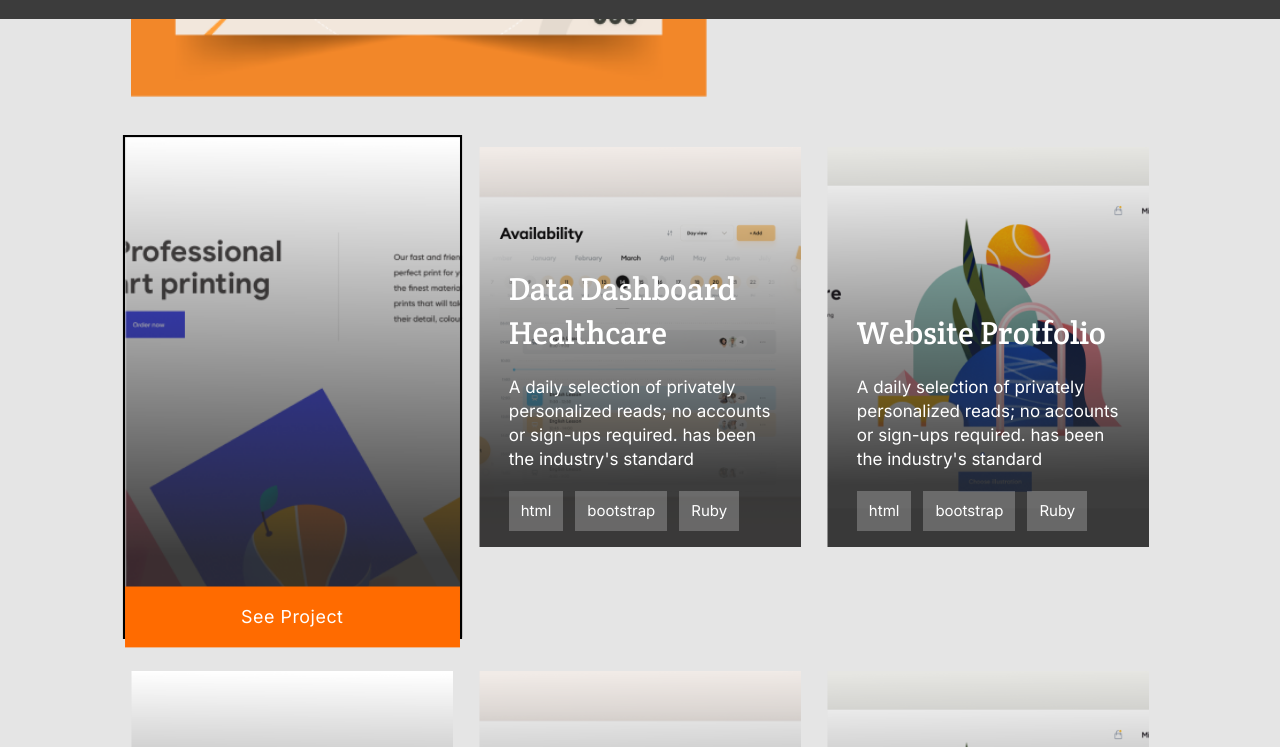
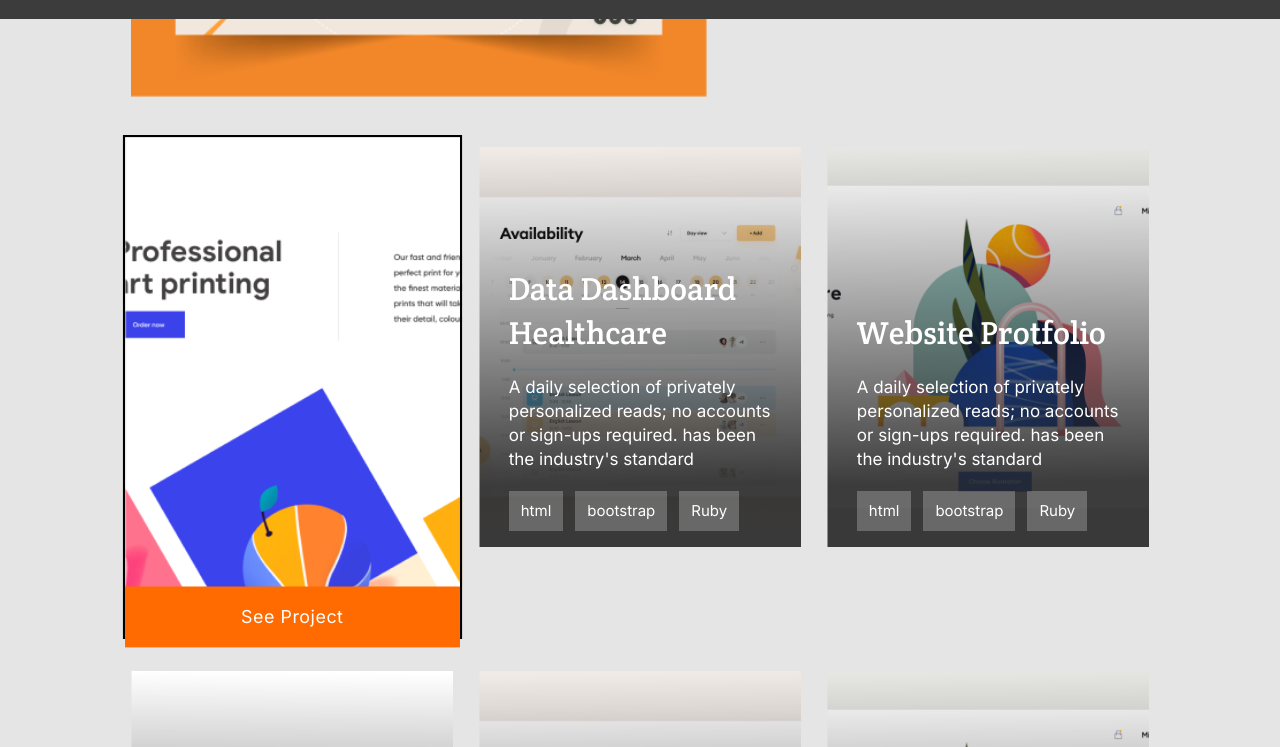
Before and after one commit to mrbhi/My-Portfolio, a website: page index.html in a window 1280 px wide. In both pictures the pointer is over the element 291 px from the left and 1788 px from the top of the page. Shown: the part 1441-2188 px from the top of the page. Drawn offline with Linux system fonts and the light colour scheme.

Commit message:
Change the hover image of the first project

```diff
--- a/css/style.css
+++ b/css/style.css
@@ -927,7 +927,7 @@
   }
 
   .work1:hover {
-    background-image: url('/img/project2.png');
+    background-image: url('/img/Project.png');
     border: solid 2px #000;
     transition: all 0.1s;
     transform: scale(1.05);
```
